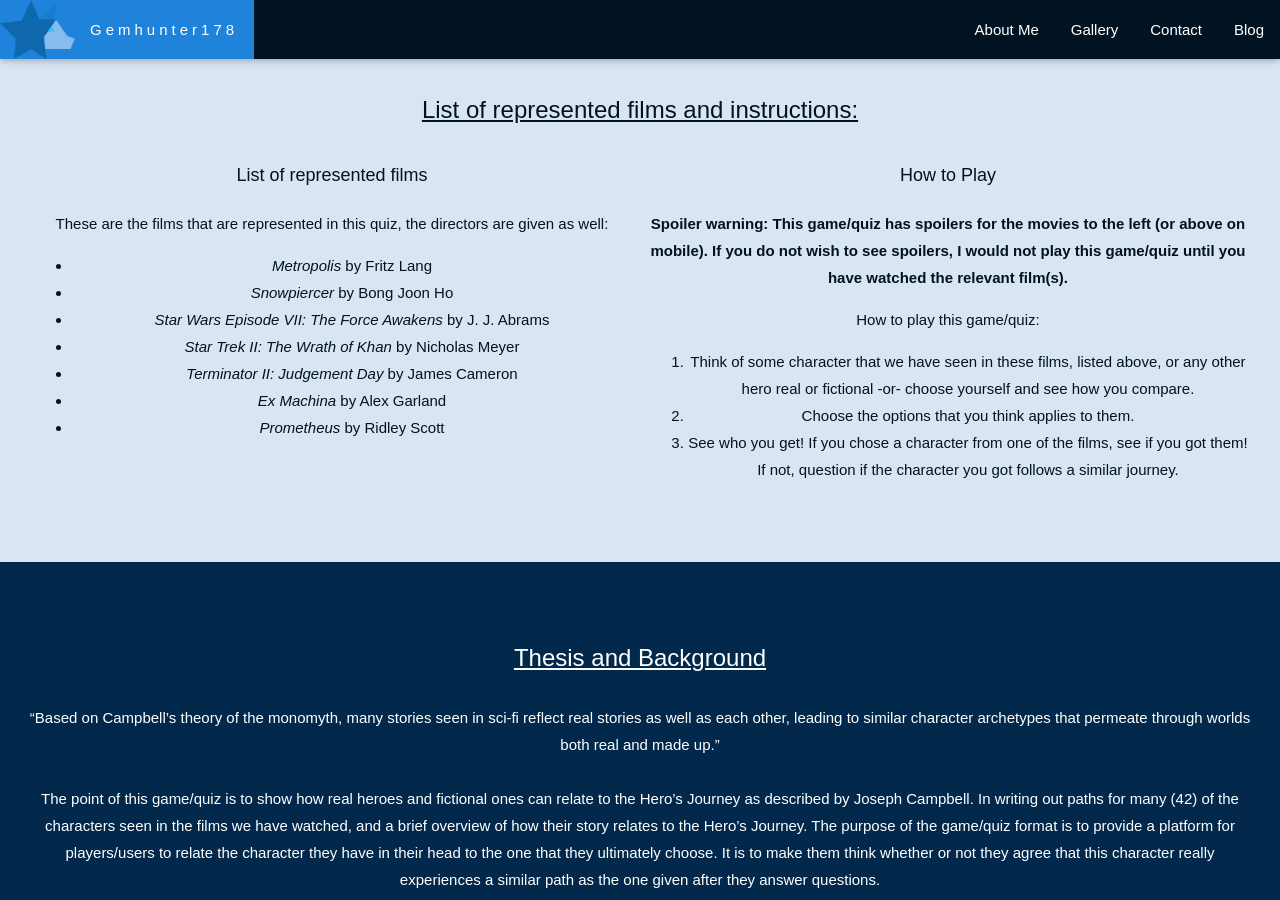
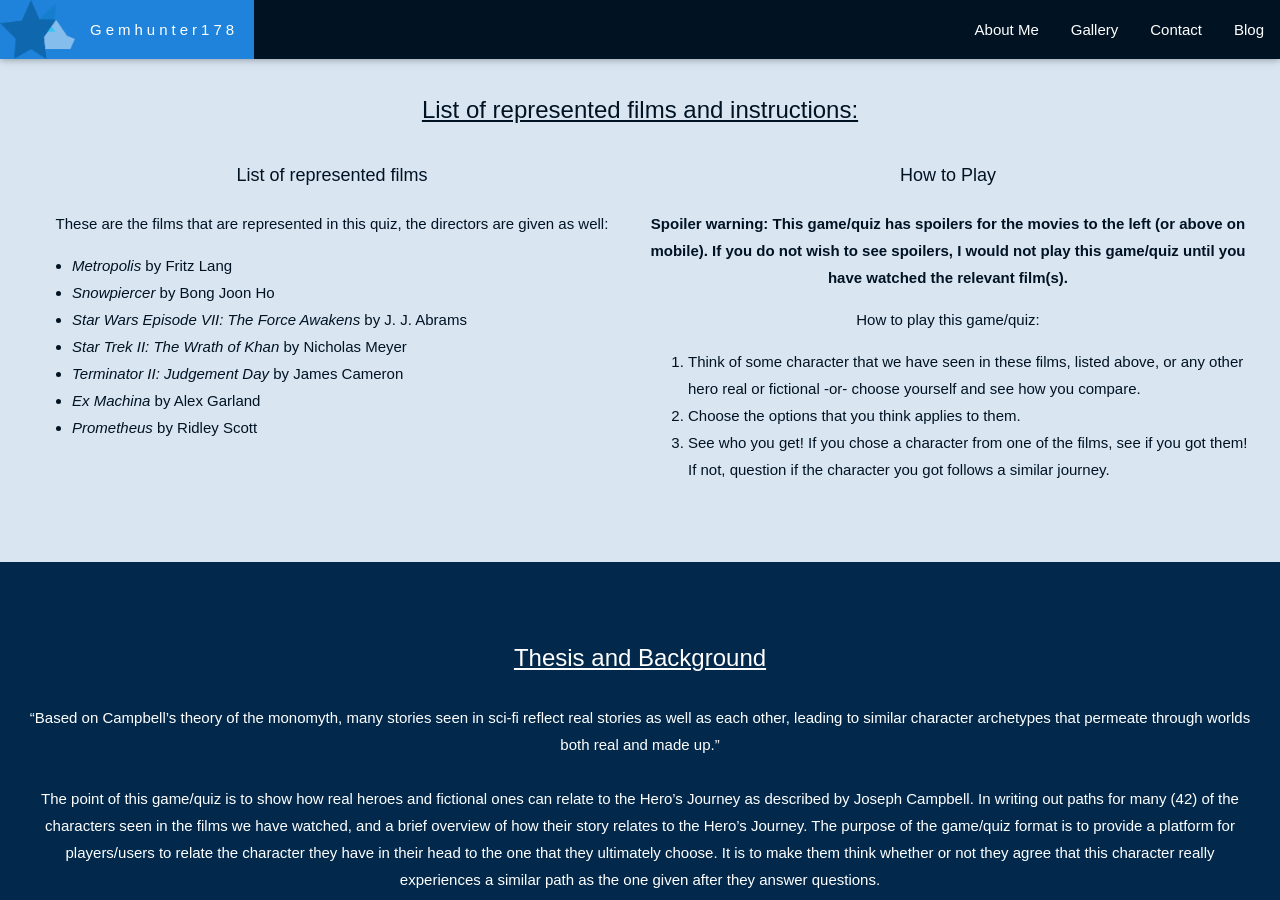
Before and after one commit to gemhunter178/gemhunter178.github.io, a Jekyll site: the page schoolprojects/PHIL1667/intro.html, which Jekyll copies as it is, in a window 1280 px wide and 900 px high, scrolled down 454 px. Built offline with Jekyll 4.4.1, drawn with Linux system fonts in a browser that asks for light colours; some web fonts are replaced.

Commit message:
Update intro.html

```diff
--- a/schoolprojects/PHIL1667/intro.html
+++ b/schoolprojects/PHIL1667/intro.html
@@ -92,7 +92,7 @@
 				<p class="w3-large">List of represented films</p>
 				<p>These are the films that are represented in this quiz, the directors are given as well:</p>
 
-				<ul>
+				<ul style="text-align: left">
 					<li><i>Metropolis</i> by Fritz Lang</li>
 					<li><i>Snowpiercer</i> by Bong Joon Ho</li>
 					<li><i>Star Wars Episode VII: The Force Awakens</i> by J. J. Abrams</li>
@@ -112,7 +112,7 @@
 </strong></p>
 				<p>How to play this game/quiz:</p>
 
-				<ol>
+				<ol style="text-align: left">
 					<li>Think of some character that we have seen in these films, listed above, or any other hero real or fictional -or- choose yourself and see how you compare.</li>
 					<li>Choose the options that you think applies to them.</li>
 					<li>See who you get! If you chose a character from one of the films, see if you got them! If not, question if the character you got follows a similar journey.</li>
```
